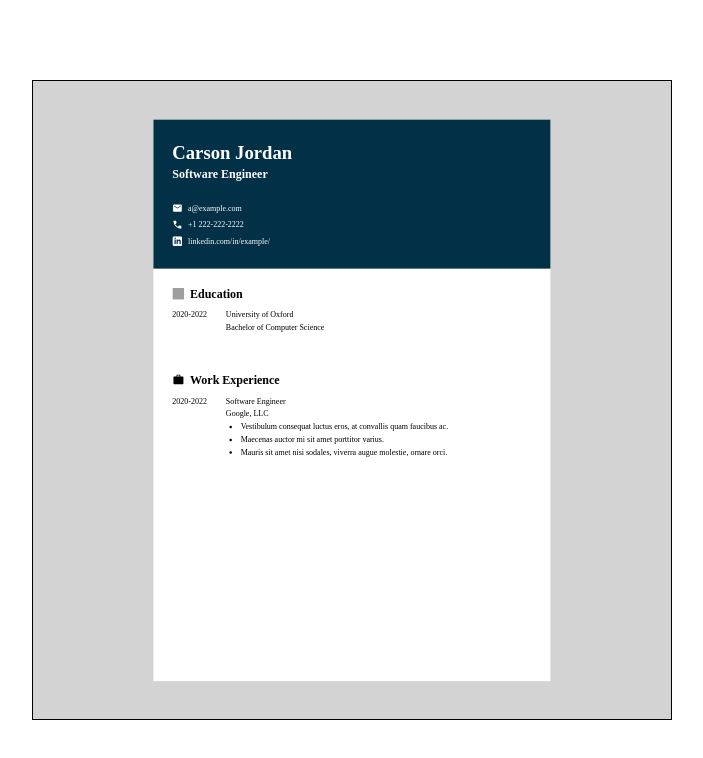
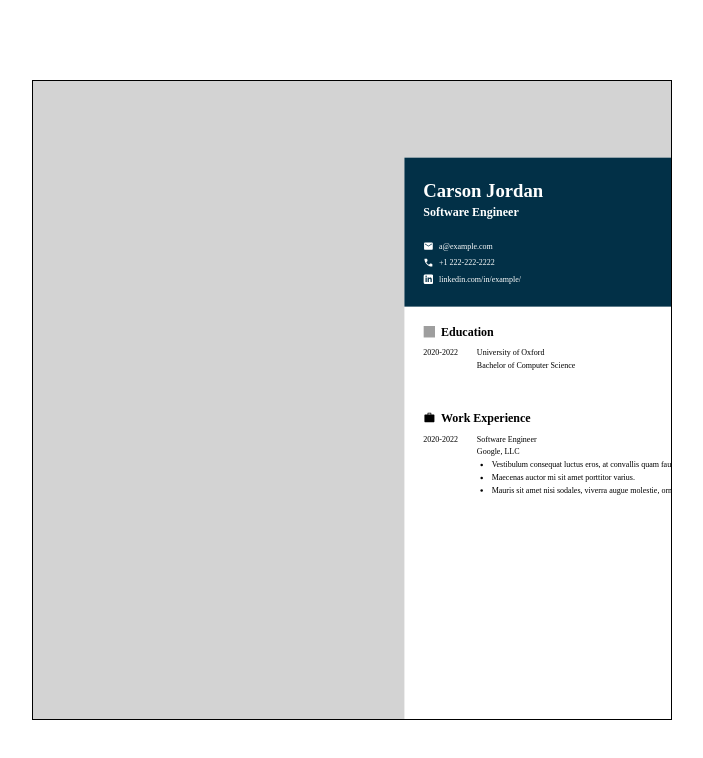
Before and after one commit to mateusmtoledo/cv-project, a React (Create React App) app: page / in a window 1280 px wide. Shown: the top 758 px of the page, without its empty margins (288-991 px from the left). Built offline with nearby package versions, Linux system fonts and the light colour scheme; grey boxes are pictures that could not be loaded.

Commit message:
Implement drag scrolling using react-indiana-drag-scroll

```diff
--- a/package.json
+++ b/package.json
@@ -8,6 +8,7 @@
     "@testing-library/user-event": "^13.5.0",
     "react": "^18.2.0",
     "react-dom": "^18.2.0",
+    "react-indiana-drag-scroll": "^2.2.0",
     "react-scripts": "5.0.1",
     "web-vitals": "^2.1.4"
   },
--- a/public/index.css
+++ b/public/index.css
@@ -15,15 +15,12 @@ main {
   min-height: 100vh;
 }
 
-#preview-container {
+.preview-container {
   background-color: lightgray;
   height: 80vh;
   width: 80vh;
   overflow: hidden;
   padding: 0;
-  display: flex;
-  justify-content: center;
-  align-items: center;
   border: 1px solid black;
 }
 
@@ -31,8 +28,15 @@ main {
   background-color: white;
   height: 29.7cm;
   width: 21cm;
-  flex: 0 0 auto;
   transform: scale(0.5);
+}
+
+.cv-preview-container {
+  height: 200%;
+  width: 200%;
+  display: flex;
+  justify-content: center;
+  align-items: center;
 }
 
 #cv-preview .education-info, #cv-preview .work-info {
--- a/src/components/cvPreview.js
+++ b/src/components/cvPreview.js
@@ -2,17 +2,25 @@ import { Component } from "react";
 import GeneralInformation from "./generalInformation";
 import Education from "./education";
 import WorkExperience from "./workExperience";
+import ScrollContainer from "react-indiana-drag-scroll";
 
 class CvPreview extends Component {
+  componentDidMount() {
+    const scroller = document.querySelector('.scroll-container');
+    scroller.scrollTop = (scroller.scrollHeight / 4);
+    scroller.scrollLeft = (scroller.scrollWidth / 4);
+  }
   render() {
     return (
-    <div id="preview-container">
-      <div id="cv-preview">
-        <GeneralInformation />
-        <Education />
-        <WorkExperience />
+    <ScrollContainer className="scroll-container preview-container">
+      <div className="cv-preview-container">
+        <div id="cv-preview">
+          <GeneralInformation />
+          <Education />
+          <WorkExperience />
+        </div>
       </div>
-    </div>
+    </ScrollContainer>
     );
   }
 }
--- a/src/components/education.js
+++ b/src/components/education.js
@@ -6,7 +6,7 @@ class Education extends Component {
   render() {
     return (
       <div className="education-info">
-        <div class="heading">
+        <div className="heading">
           <img className="icon" src={EDUCATION_ICON} alt="Education" width="24px" height="24px" />
           <h2>Education</h2>
         </div>
--- a/src/components/workExperience.js
+++ b/src/components/workExperience.js
@@ -6,7 +6,7 @@ class WorkExperience extends Component {
   render() {
     return (
       <div className="work-info">
-        <div class="heading">
+        <div className="heading">
           <img className="icon" src={WORK_ICON} alt="Work Experience" width="24px" height="24px" />
           <h2>Work Experience</h2>
         </div>
```
Also changed, not shown: 1 other file (tests, documents, lock files or other folders).
